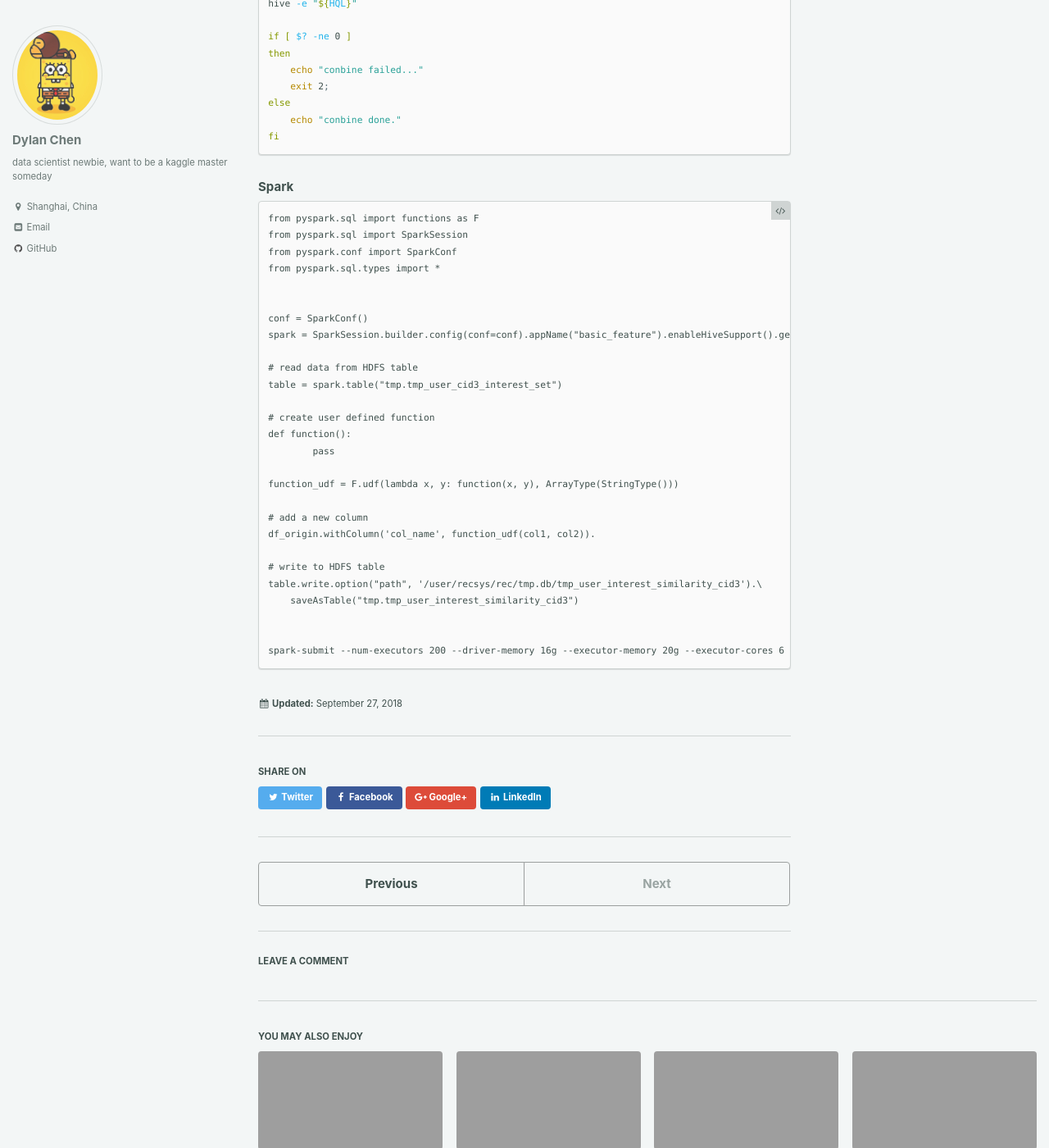
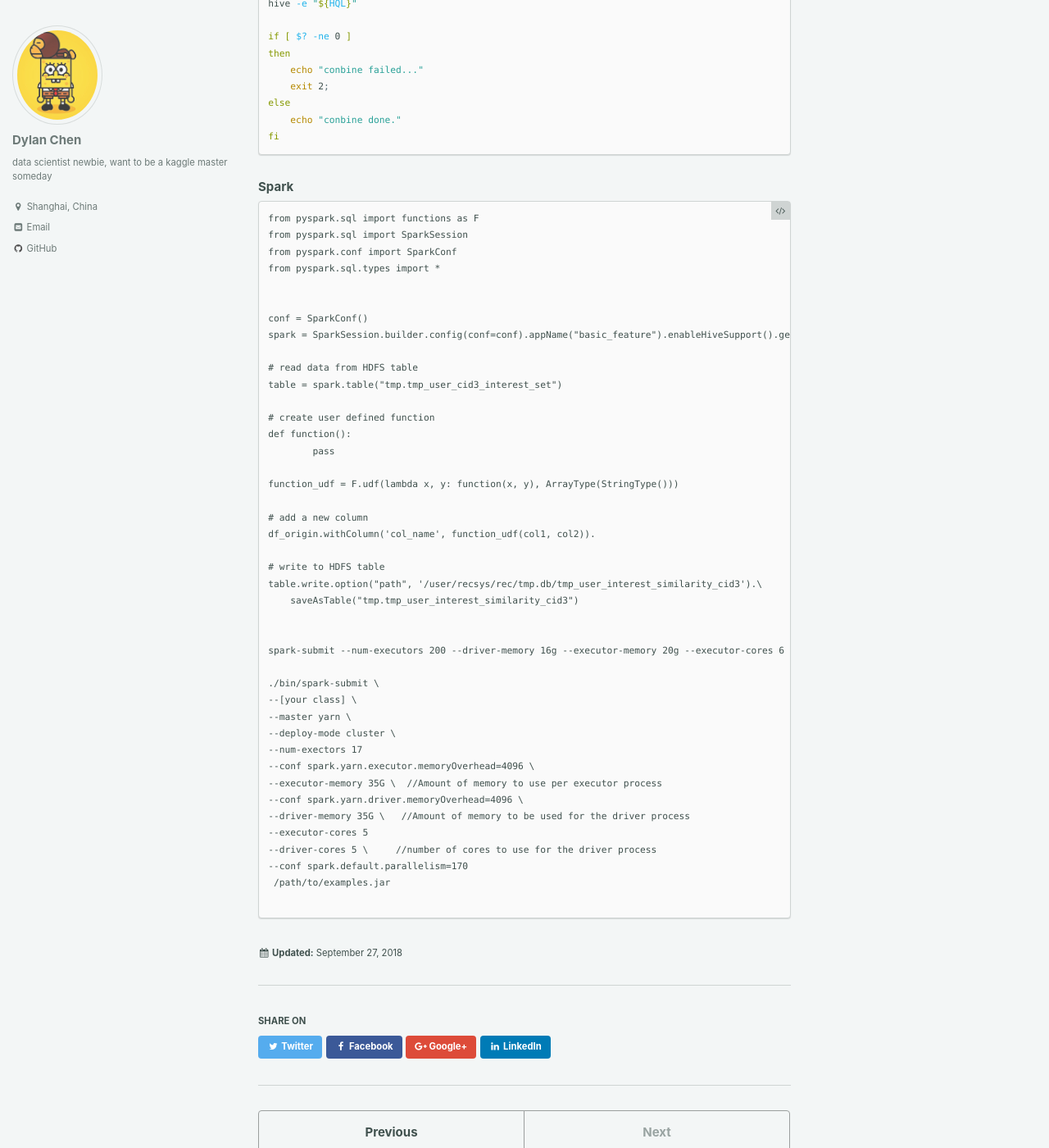
Before and after one commit to dylanchen0114/blog_pages, a Jekyll site: the page built from _posts/2018-09-27-code-notes.md, in a window 1280 px wide and 1400 px high, scrolled down 1273 px. Shown: the whole window at 82% size. Built offline with Jekyll 4.4.1, drawn with Linux system fonts in a browser that asks for light colours.

Commit message:
code notes

````diff
--- a/_posts/2018-09-27-code-notes.md
+++ b/_posts/2018-09-27-code-notes.md
@@ -111,5 +111,20 @@ table.write.option("path", '/user/recsys/rec/tmp.db/tmp_user_interest_similarity
     saveAsTable("tmp.tmp_user_interest_similarity_cid3")
 
 
-spark-submit --num-executors 200 --driver-memory 16g --executor-memory 20g --executor-cores 6 --master yarn-client similarity_calculate.py
+spark-submit --num-executors 200 --driver-memory 16g --executor-memory 20g --executor-cores 6 --conf spark.yarn.executor.memoryOverhead=4096 --master yarn-client similarity_calculate.py
+
+./bin/spark-submit \
+--[your class] \
+--master yarn \
+--deploy-mode cluster \
+--num-exectors 17
+--conf spark.yarn.executor.memoryOverhead=4096 \
+--executor-memory 35G \  //Amount of memory to use per executor process
+--conf spark.yarn.driver.memoryOverhead=4096 \
+--driver-memory 35G \   //Amount of memory to be used for the driver process
+--executor-cores 5
+--driver-cores 5 \     //number of cores to use for the driver process
+--conf spark.default.parallelism=170
+ /path/to/examples.jar
+
 ```
````
